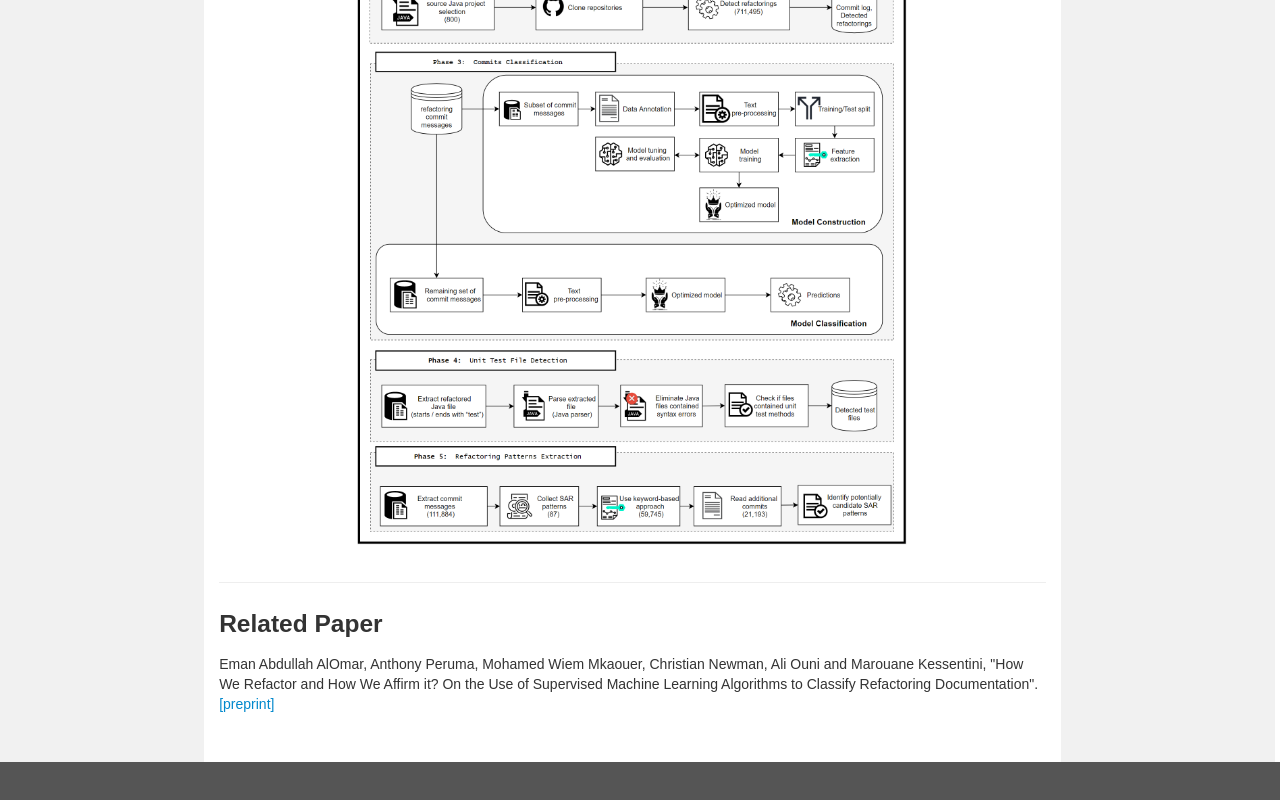
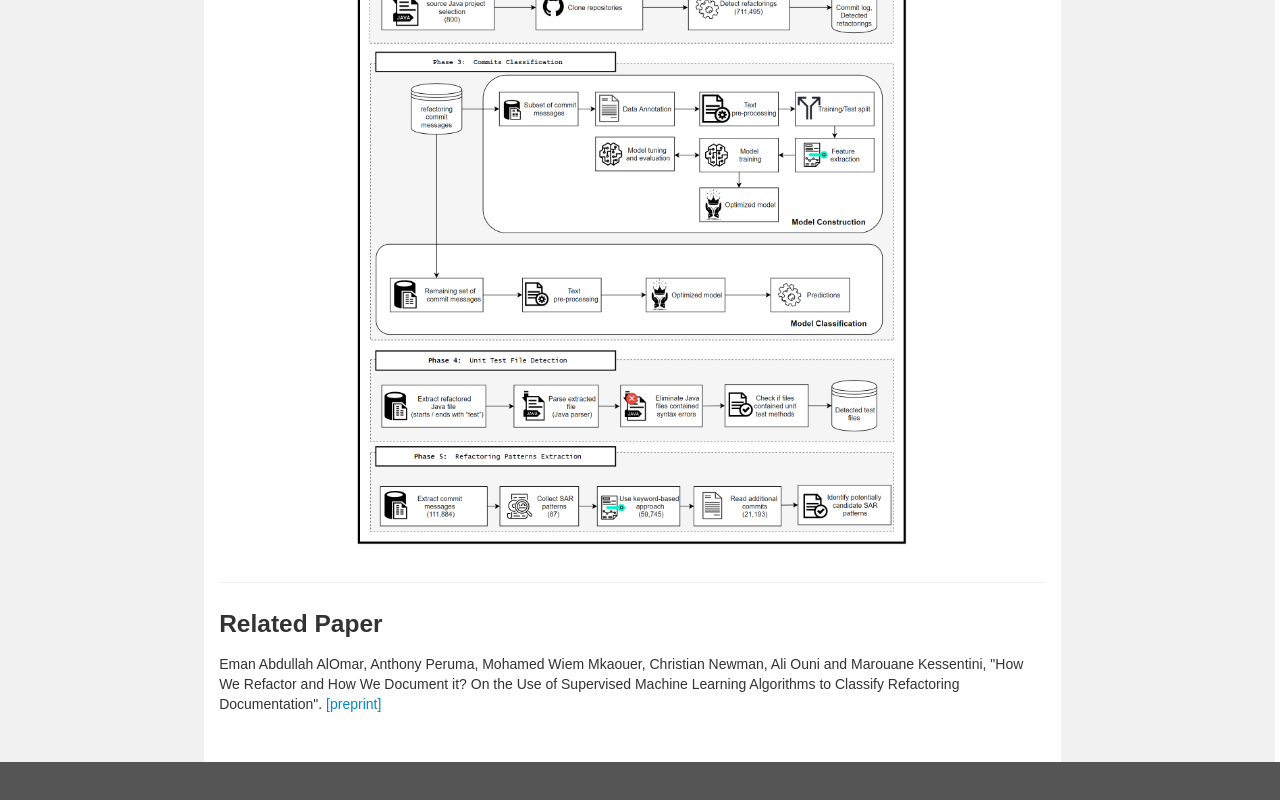
Before and after one commit to refactorings/empirical-refactoring, a plain HTML site: page index.html in a window 1280 px wide. Shown: the part 1188-1988 px from the top of the page. Drawn offline with nearby package versions, Linux system fonts and the light colour scheme.

Commit message:
update reference

```diff
--- a/index.html
+++ b/index.html
@@ -268,7 +268,7 @@ refactor to annotate such documentation.</p>
 	  <hr>-->
       <h3>Related Paper</h3>
       <p>Eman Abdullah AlOmar, Anthony Peruma, Mohamed Wiem Mkaouer, Christian
-Newman, Ali Ouni and Marouane Kessentini, "How We Refactor and How We Affirm it? On the Use of Supervised Machine Learning Algorithms to Classify Refactoring Documentation". <a href="./ESWA_Manuscript.pdf">[preprint]</a></p>
+Newman, Ali Ouni and Marouane Kessentini, "How We Refactor and How We Document it? On the Use of Supervised Machine Learning Algorithms to Classify Refactoring Documentation". <a href="./ESWA_Manuscript.pdf">[preprint]</a></p>
     </div>
     <div class="col-sm-2 sidenav">
     </div>
```
